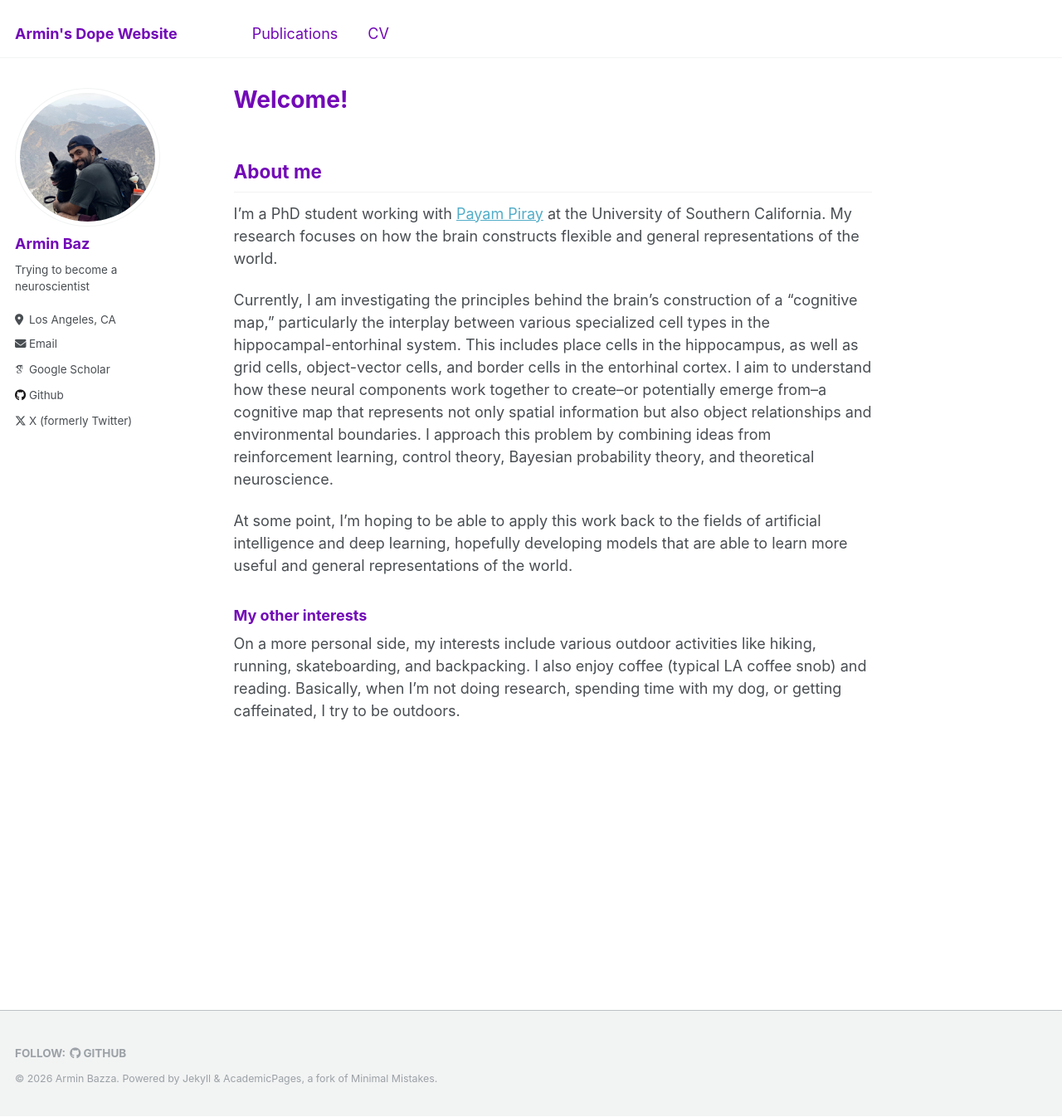
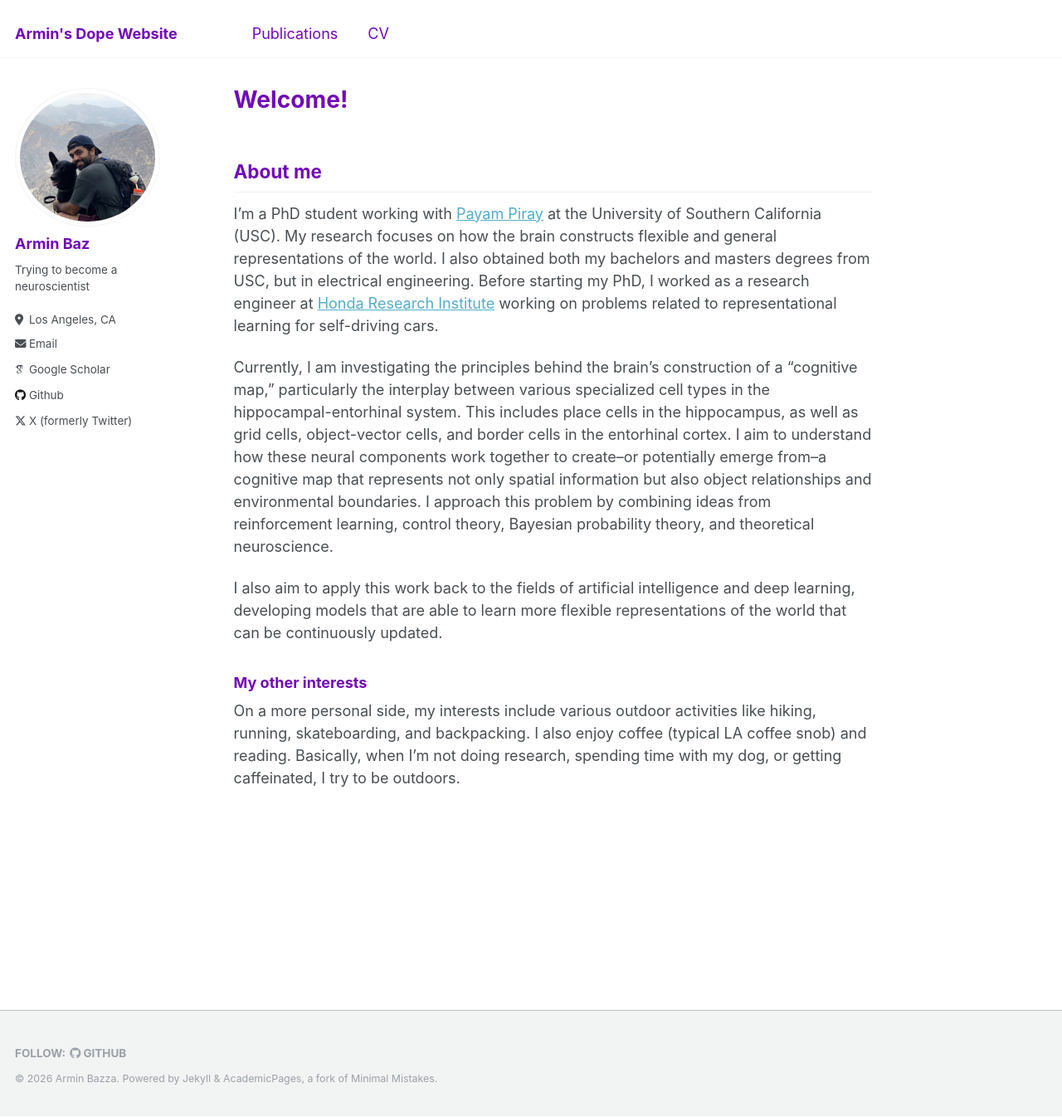
Before and after one commit to ArminBaz/arminbaz.github.io, a Jekyll site: the page built from _pages/about.md, in a window 1280 px wide and 1346 px high. Shown: the whole window at 83% size. Built offline with Jekyll 4.4.1, drawn with Linux system fonts in a browser that asks for light colours; some web fonts are replaced.

Commit message:
updated about me

```diff
--- a/_pages/about.md
+++ b/_pages/about.md
@@ -8,11 +8,11 @@ redirect_from:
 ---
 
 ## About me
-I'm a PhD student working with [Payam Piray](https://www.piraylab.com/) at the University of Southern California. My research focuses on how the brain constructs flexible and general representations of the world.
+I'm a PhD student working with [Payam Piray](https://www.piraylab.com/) at the University of Southern California (USC). My research focuses on how the brain constructs flexible and general representations of the world. I also obtained both my bachelors and masters degrees from USC, but in electrical engineering. Before starting my PhD, I worked as a research engineer at [Honda Research Institute](https://usa.honda-ri.com) working on problems related to representational learning for self-driving cars.
 
 Currently, I am investigating the principles behind the brain's construction of a "cognitive map," particularly the interplay between various specialized cell types in the hippocampal-entorhinal system. This includes place cells in the hippocampus, as well as grid cells, object-vector cells, and border cells in the entorhinal cortex. I aim to understand how these neural components work together to create--or potentially emerge from--a cognitive map that represents not only spatial information but also object relationships and environmental boundaries. I approach this problem by combining ideas from reinforcement learning, control theory, Bayesian probability theory, and theoretical neuroscience.
 
-At some point, I'm hoping to be able to apply this work back to the fields of artificial intelligence and deep learning, hopefully developing models that are able to learn more useful and general representations of the world.
+I also aim to apply this work back to the fields of artificial intelligence and deep learning, developing models that are able to learn more flexible representations of the world that can be continuously updated.
 
 ### My other interests
 On a more personal side, my interests include various outdoor activities like hiking, running, skateboarding, and backpacking. I also enjoy coffee (typical LA coffee snob) and reading. Basically, when I'm not doing research, spending time with my dog, or getting caffeinated, I try to be outdoors.
```
